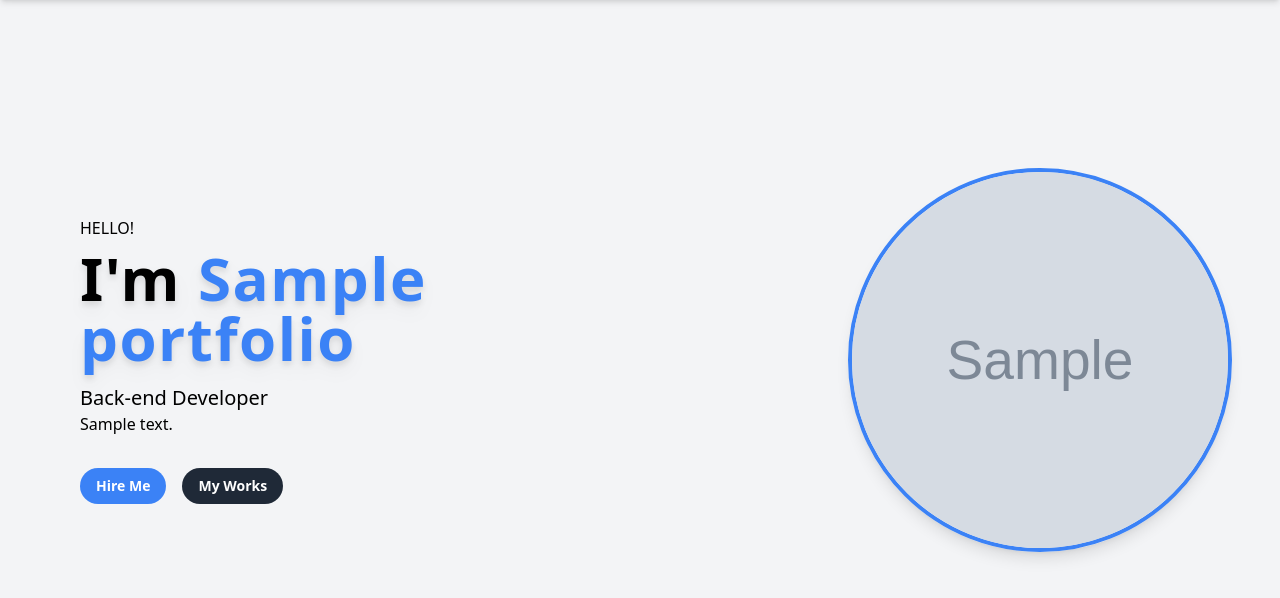
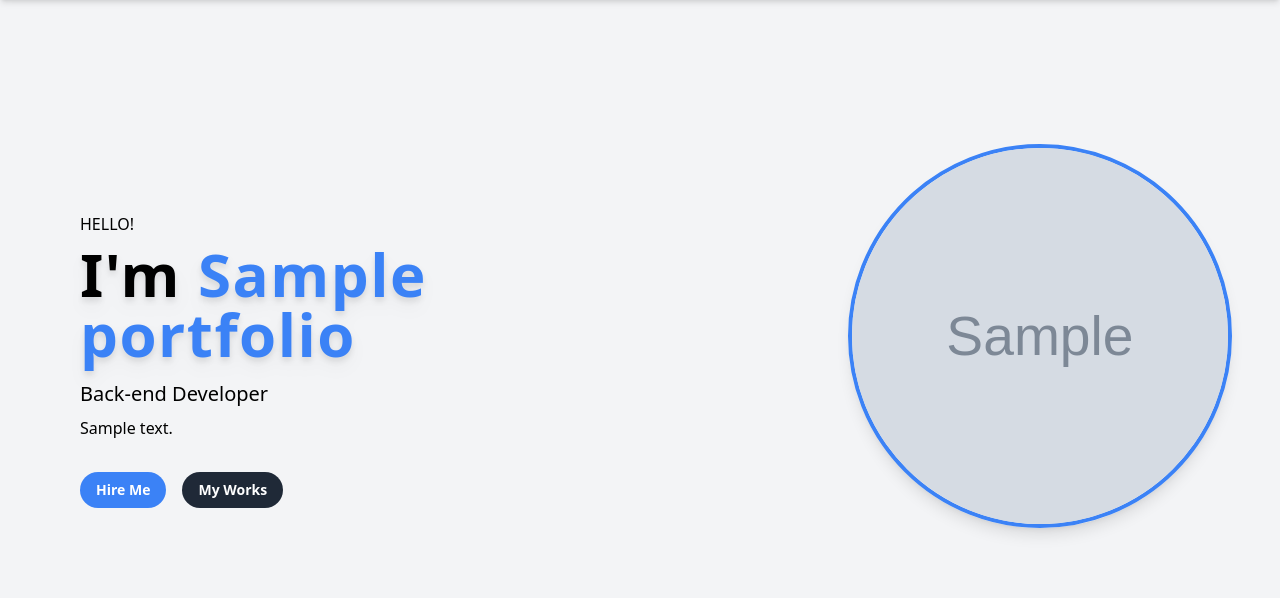
Before and after one commit to sktzamesa/Blog-Portfolio, a Django app: page / in a window 1280 px wide. Shown: the part 64-662 px from the top of the page. Run offline with Django 5.2, Linux system fonts and the light colour scheme; tables that the repository leaves empty hold one stand-in row (values such as "Sample post"); grey boxes marked "Sample" are stand-in pictures; parts of the project's set-up code (start-up, migrations or seed data) failed here and were passed over; some libraries are stand-ins or nearby versions.

Commit message:
The first time

```diff
--- a/blog/models.py
+++ b/blog/models.py
@@ -95,6 +95,7 @@ class About(models.Model):
         upload_to='user/%Y/%m/%d',
         blank=True
     )
+    cv = models.FileField(upload_to='cvs/')
 
     class Meta:
         ordering = ['created_at']
--- a/blog/templates/blog/post/about.html
+++ b/blog/templates/blog/post/about.html
@@ -18,7 +18,7 @@
 
             <!-- Download CV Button -->
             <div class="mb-4 text-center">
-                <a href="{{ portfolio.cv.url }}" class="bg-green-500 text-white font-semibold text-lg py-2 px-6 rounded-full hover:bg-green-700 transition duration-300" download>Download CV</a>
+                <a href="{{ about.cv.url }}" class="bg-green-500 text-white font-semibold text-lg py-2 px-6 rounded-full hover:bg-green-700 transition duration-300" download>Download CV</a>
             </div>
 
             <div class="mb-2 flex items-center animate-fadeIn">
--- a/blog/templates/blog/post/portfolio.html
+++ b/blog/templates/blog/post/portfolio.html
@@ -6,25 +6,32 @@
     <section class="min-h-screen lg:h-screen flex flex-col lg:flex-row justify-between items-center p-6 sm:p-8 lg:p-12">
 
         <!-- Left side: Text and Buttons -->
-        <div class="text-left w-full lg:w-1/2 px-4 sm:px-8">
+         <div class="text-left w-full lg:w-1/2 px-4 sm:px-8">
             <p class="pt-20 sm:pt-12 text-black-400 mb-2">HELLO!</p>
             <h1 class="text-3xl sm:text-4xl lg:text-6xl font-bold text-black-100 tracking-wide drop-shadow-lg">
                 I'm <span class="text-blue-500">{{portfolio.name}}</span>
             </h1>
 
+            <!-- Image displayed below the name only on mobile -->
+            {% if portfolio.image %}
+                <div class="mt-4 flex justify-center lg:justify-start lg:hidden">
+                    <img src="{{ portfolio.image.url }}" alt="Profile Image" class="rounded-full border-4 border-blue-500 shadow-lg w-40 h-40 sm:w-48 sm:h-48 object-cover">
+                </div>
+            {% endif %}
+
             <p class="text-lg sm:text-xl mt-4">Back-end Developer</p>
-            <p>{{portfolio.description}}</p>
+            <p class="mt-2">{{portfolio.description}}</p>
 
-            <div class="mt-8 flex flex-col sm:flex-row gap-4">
+            <div class="mt-8 flex flex-col sm:flex-row gap-4 justify-center lg:justify-start">
                 <a href="{% url "blog:contact" %}" class="bg-blue-500 text-white font-semibold text-sm py-2 px-4 rounded-full hover:bg-blue-700 transition duration-300">Hire Me</a>
                 <a href="{% url "blog:skills" %}" class="bg-gray-800 text-white font-semibold text-sm py-2 px-4 rounded-full hover:bg-gray-700 transition duration-300">My Works</a>
             </div>
         </div>
 
-        <!-- Right side: Image -->
-        <div class="pt-10 sm:pt-12 lg:pt-35 w-full lg:w-1/2 mt-10 lg:mt-0 flex justify-center lg:justify-end">
+        <!-- Right side: Image for desktop view -->
+        <div class="hidden lg:flex lg:w-1/2 mt-10 lg:mt-0 justify-center lg:justify-end">
             {% if portfolio.image %}
-                <img src="{{ portfolio.image.url }}" alt="Profile Image" class="rounded-full border-4 border-blue-500 shadow-lg t-cover w-50 h-50 sm:w-48 sm:h-50 lg:w-96 lg:h-96">
+                <img src="{{ portfolio.image.url }}" alt="Profile Image" class="rounded-full border-4 border-blue-500 shadow-lg w-50 h-50 sm:w-48 sm:h-50 lg:w-96 lg:h-96 object-cover">
             {% else %}
                 <p class="text-center text-gray-400 italic">No image available for this post.</p>
             {% endif %}
```
Also changed, not shown: blog/migrations/0020_about_cv.py (added), 2 other files.
